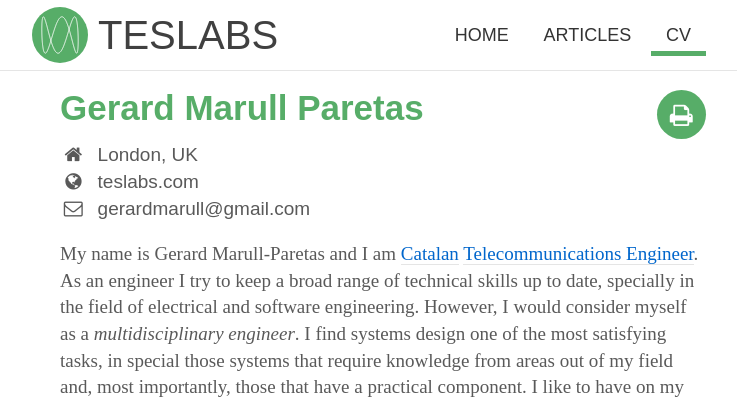
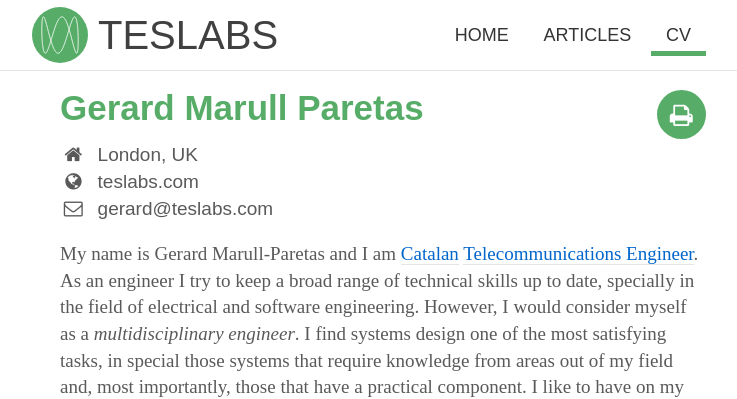
Before and after one commit to gmarull/gmarull.github.io, a Jekyll site: the page built from cv.html, in a window 1280 px wide and 900 px high. Shown: the top 399 px of the window, without its empty margins (257-994 px from the left). Built offline with Jekyll 4.4.1, drawn with Linux system fonts in a browser that asks for light colours.

Commit message:
cv: modified e-mail address

```diff
--- a/cv.html
+++ b/cv.html
@@ -19,7 +19,7 @@ permalink: /cv/
       </div>
       <div class="grid-col-100">
         <i class="icon-mail"></i>
-        <span>gerardmarull@gmail.com</span>
+        <span>gerard@teslabs.com</span>
       </div>
     </div>
     <div class="grid-col-20 cv-print">
```
